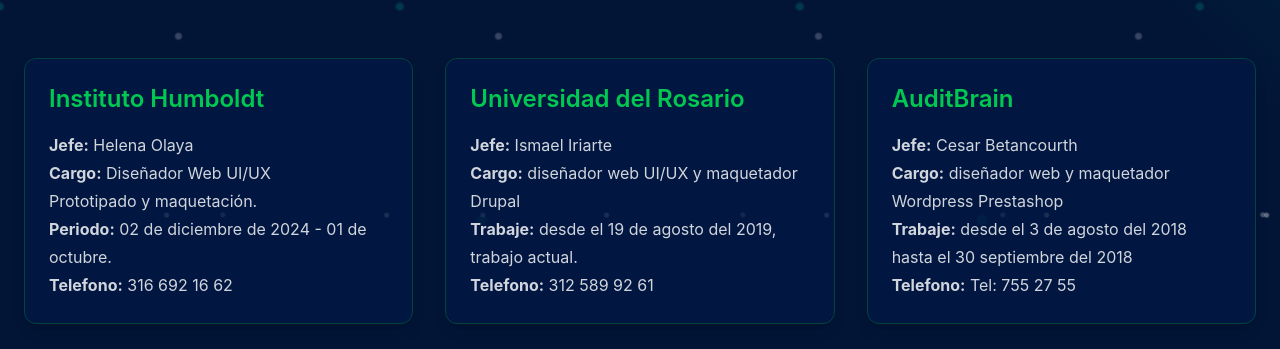
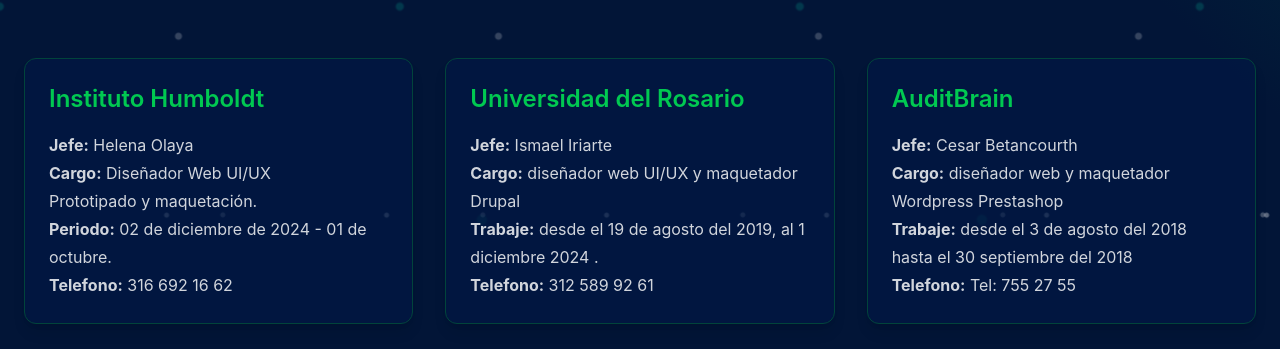
Before and after one commit to Alfio-EBC/portafolio, a React (Vite) app: page / in a window 1280 px wide. Shown: the part 1460-1809 px from the top of the page. Built offline with nearby package versions, Linux system fonts and the light colour scheme.

Commit message:
feat: corrección de experiencia

```diff
--- a/src/sections/Experience.jsx
+++ b/src/sections/Experience.jsx
@@ -41,8 +41,7 @@ function Experience() {
               <br />
               <strong>Cargo:</strong> diseñador web UI/UX y maquetador Drupal
               <br />
-              <strong>Trabaje:</strong> desde el 19 de agosto del 2019, trabajo
-              actual.<br></br>
+              <strong>Trabaje:</strong> desde el 19 de agosto del 2019, al 1 diciembre 2024 .<br></br>
               <strong>Telefono:</strong> 312 589 92 61
             </p>
           </a>
```
